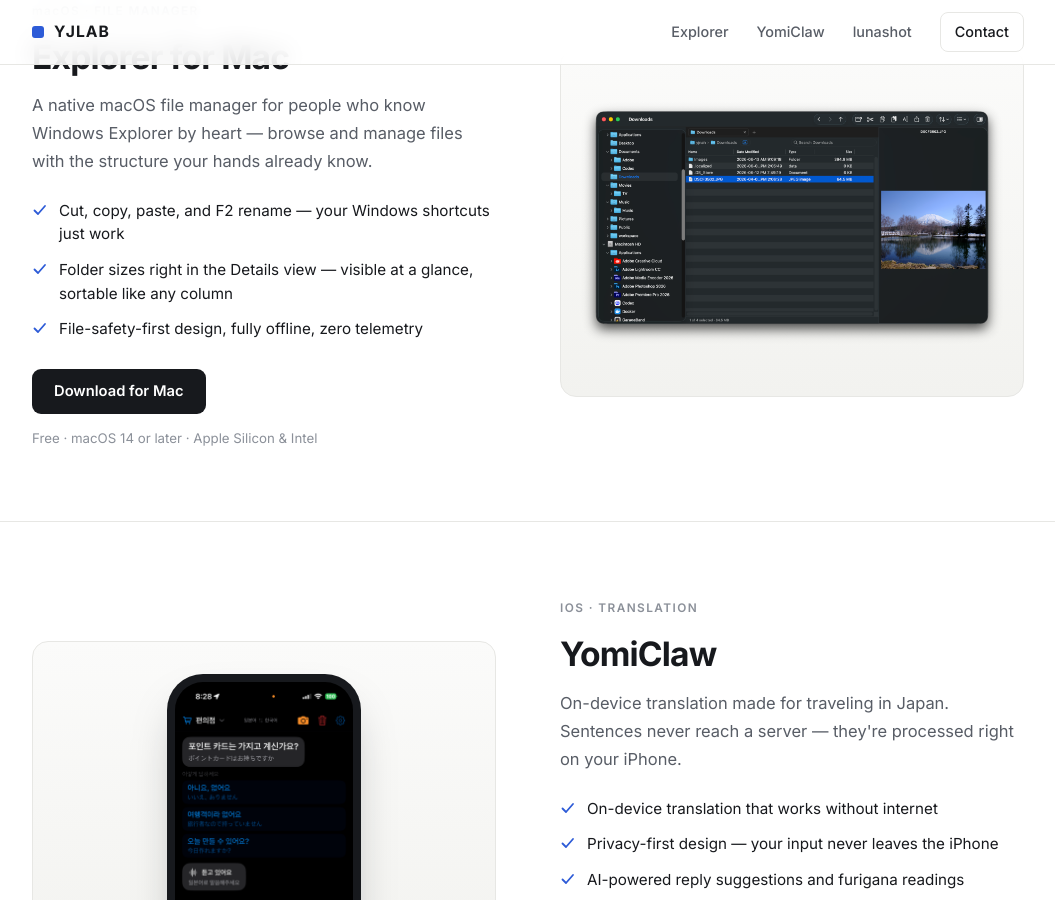
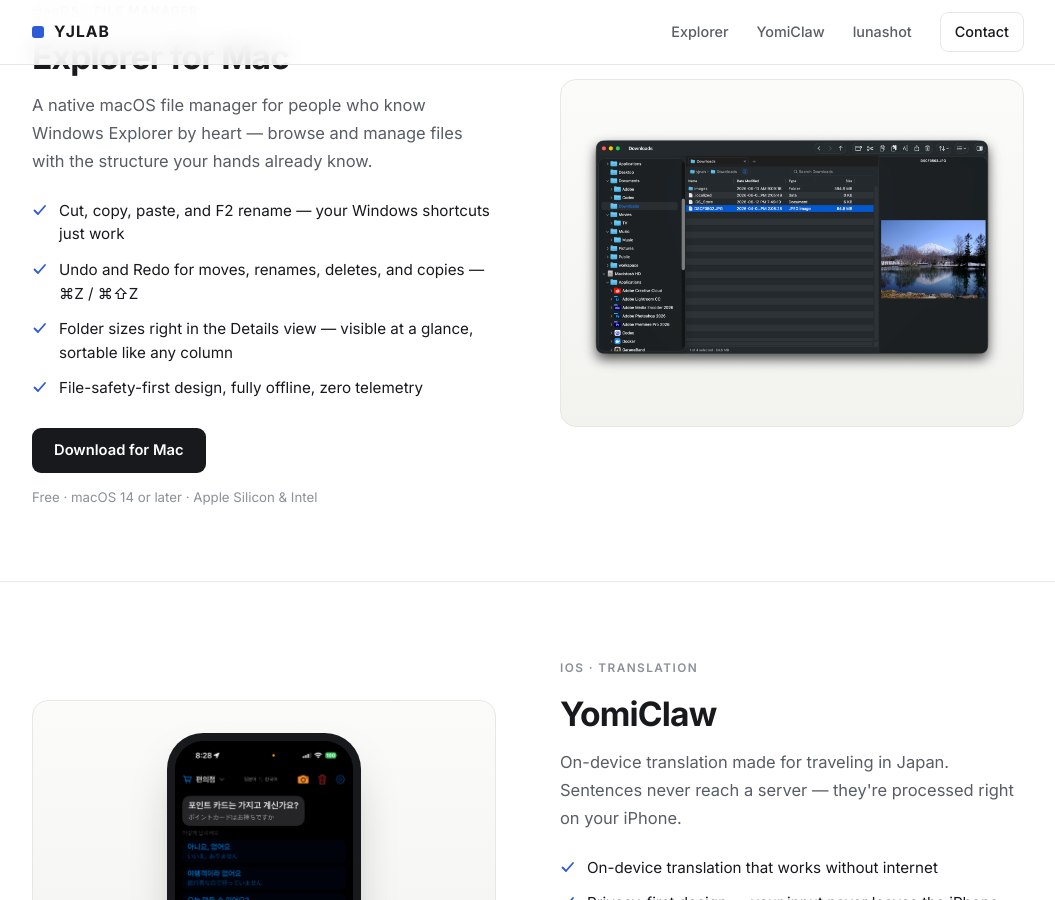
Before and after one commit to youngjaenah/yjlab-home, a Jekyll site: the page index.html, which Jekyll copies as it is, in a window 1280 px wide and 900 px high, scrolled down 623 px. Shown: the whole window, without its empty margins (112-1167 px from the left). Built offline with Jekyll 4.4.1, drawn with Linux system fonts in a browser that asks for light colours.

Commit message:
Home: add Undo/Redo to Explorer feature highlights (align with landing page)

```diff
--- a/index.html
+++ b/index.html
@@ -265,6 +265,7 @@
         <p class="lead">A native macOS file manager for people who know Windows Explorer by heart — browse and manage files with the structure your hands already know.</p>
         <ul class="feat">
           <li>Cut, copy, paste, and F2 rename — your Windows shortcuts just work</li>
+          <li>Undo and Redo for moves, renames, deletes, and copies — ⌘Z / ⌘⇧Z</li>
           <li>Folder sizes right in the Details view — visible at a glance, sortable like any column</li>
           <li>File-safety-first design, fully offline, zero telemetry</li>
         </ul>
```
